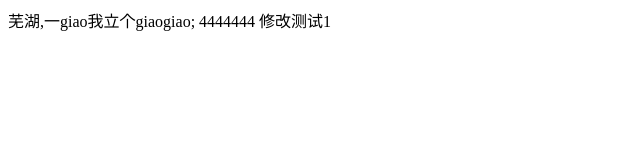
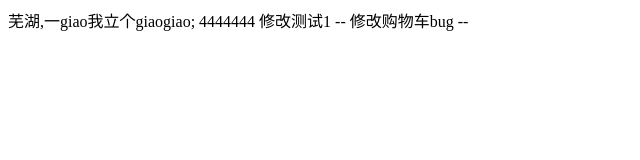
Before and after one commit to houchaoqunLL/orgion, a plain HTML site: page index.html in a window 1280 px wide. Shown: the whole page, without its empty margins (0-640 px from the left). Drawn offline with Linux system fonts and the light colour scheme.

Commit message:
修改bug提交

```diff
--- a/index.html
+++ b/index.html
@@ -17,6 +17,8 @@
     4444444
     修改测试1
 
-
+    --
+        修改购物车bug
+    --
 </body>
 </html>
```
